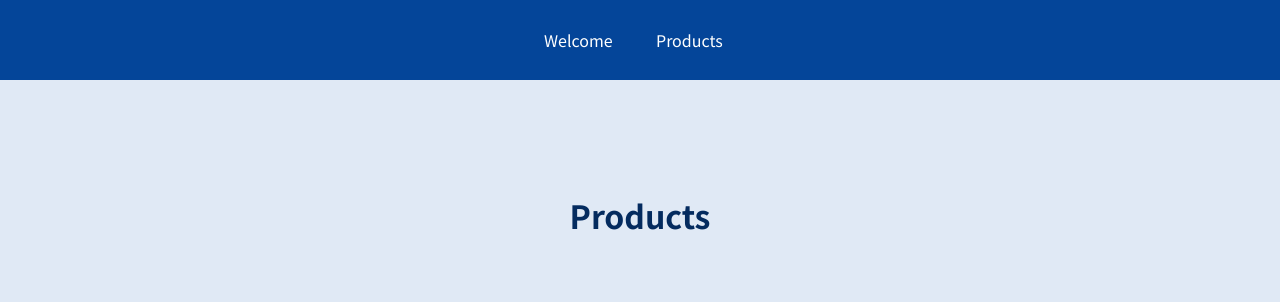
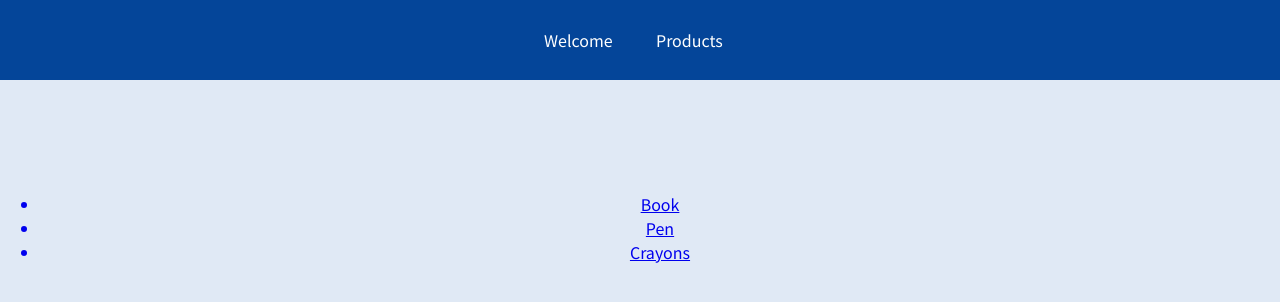
Before and after one commit to Kavery-pm/routing, a JavaScript app in the folder 01-starting-project/: page /products in a window 1280 px wide. Shown: the top 302 px of the page. Built offline with nearby package versions, Linux system fonts and the light colour scheme.

Commit message:
added switch and exact to configure routes

```diff
--- a/01-starting-project/src/App.js
+++ b/01-starting-project/src/App.js
@@ -1,4 +1,4 @@
-import { Route } from "react-router-dom";
+import { Route,Switch } from "react-router-dom";
 import MainHeader from "./components/MainHeader";
 import ProductDetail from "./pages/ProductDetail";
 import Products from "./pages/products";
@@ -10,15 +10,17 @@ function App() {
         <MainHeader></MainHeader>
       </header>
       <main>
+        <Switch>
         <Route path="/welcome">
           <Welcome></Welcome>
         </Route>
-        <Route path="/products">
+        <Route path="/products" exact>
           <Products></Products>
         </Route>
-        <Route path="/product-detail/:productId">
+        <Route path="/products/:productId">
           <ProductDetail></ProductDetail>
         </Route>
+        </Switch>
       </main>
     </div>
   );
--- a/01-starting-project/src/pages/products.js
+++ b/01-starting-project/src/pages/products.js
@@ -1,4 +1,20 @@
+import { Link } from "react-router-dom";
+
 const Products = () => {
-  return <h1>Products</h1>;
+  return (
+    <section>
+      <ul>
+        <Link to="/products/1">
+          <li>Book</li>
+        </Link>
+        <Link to="/products/2">
+          <li>Pen</li>
+        </Link>
+        <Link to="/products/3">
+          <li>Crayons</li>
+        </Link>
+      </ul>
+    </section>
+  );
 };
 export default Products;
```
Also changed, not shown: 1 other file (tests, documents, lock files or other folders).
